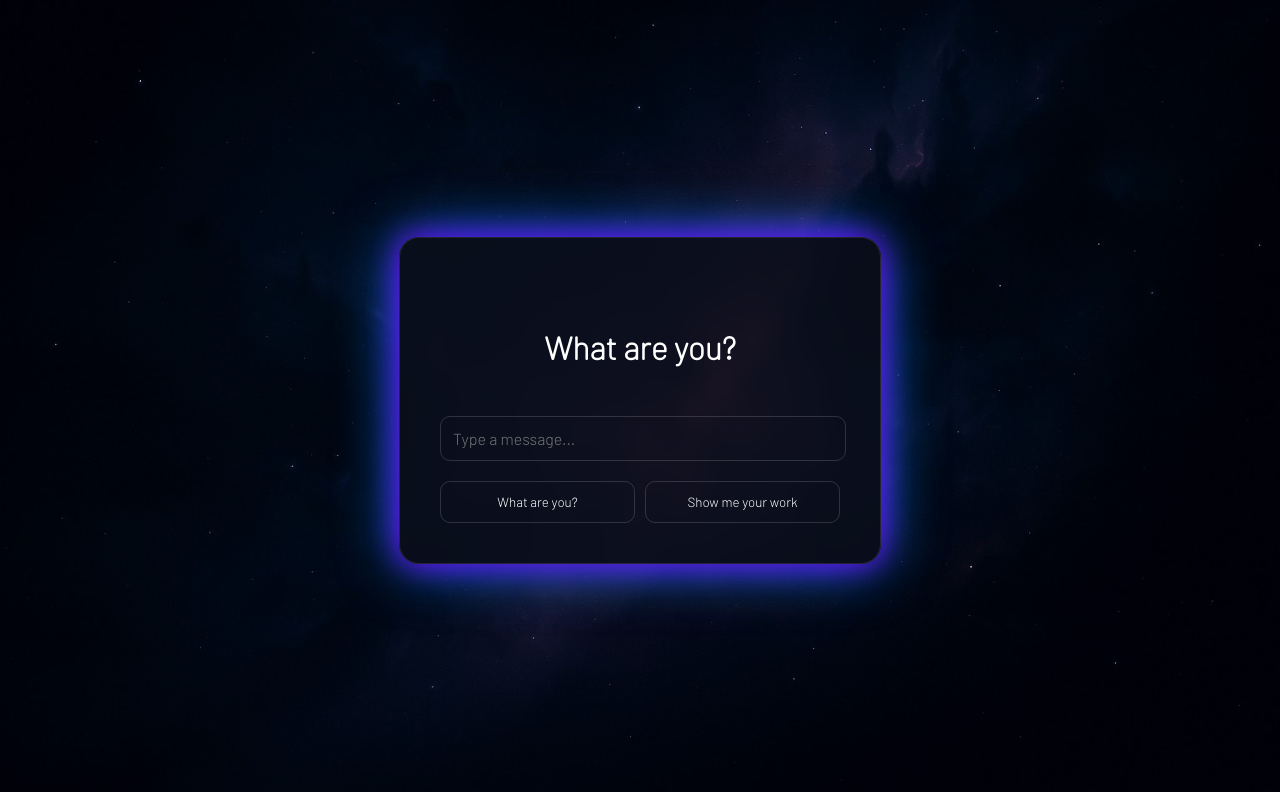
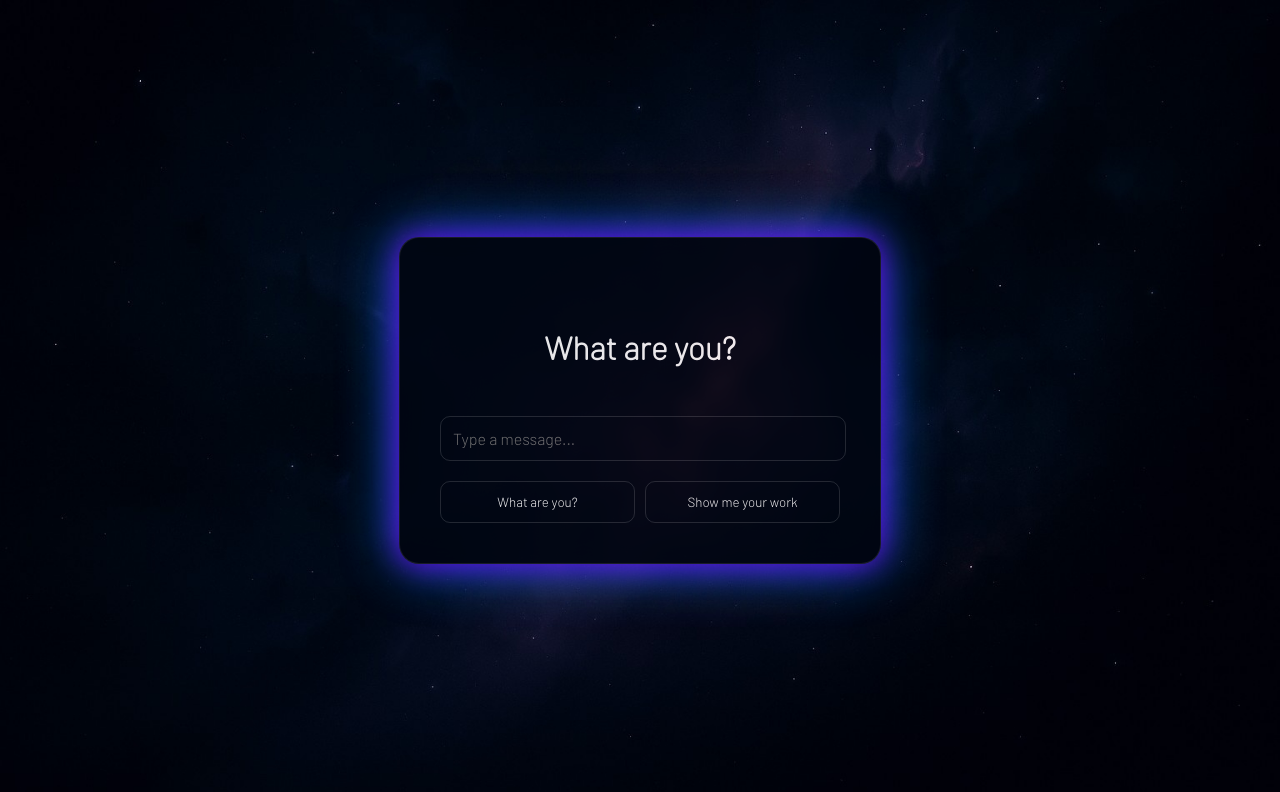
Before and after one commit to SohamXYZDev/Chatfolio, a plain HTML site: page index.html in a window 1280 px wide. Drawn offline with Linux system fonts and the light colour scheme.

Commit message:
Updated background

```diff
--- a/style.css
+++ b/style.css
@@ -28,7 +28,8 @@ input {
 }
 
   .chatbox {
-    background: rgba(10, 15, 28, 0.9);
+    background: #000612;
+    opacity: 0.9;
     padding: 40px;
     border-radius: 20px;
     text-align: center;
```
